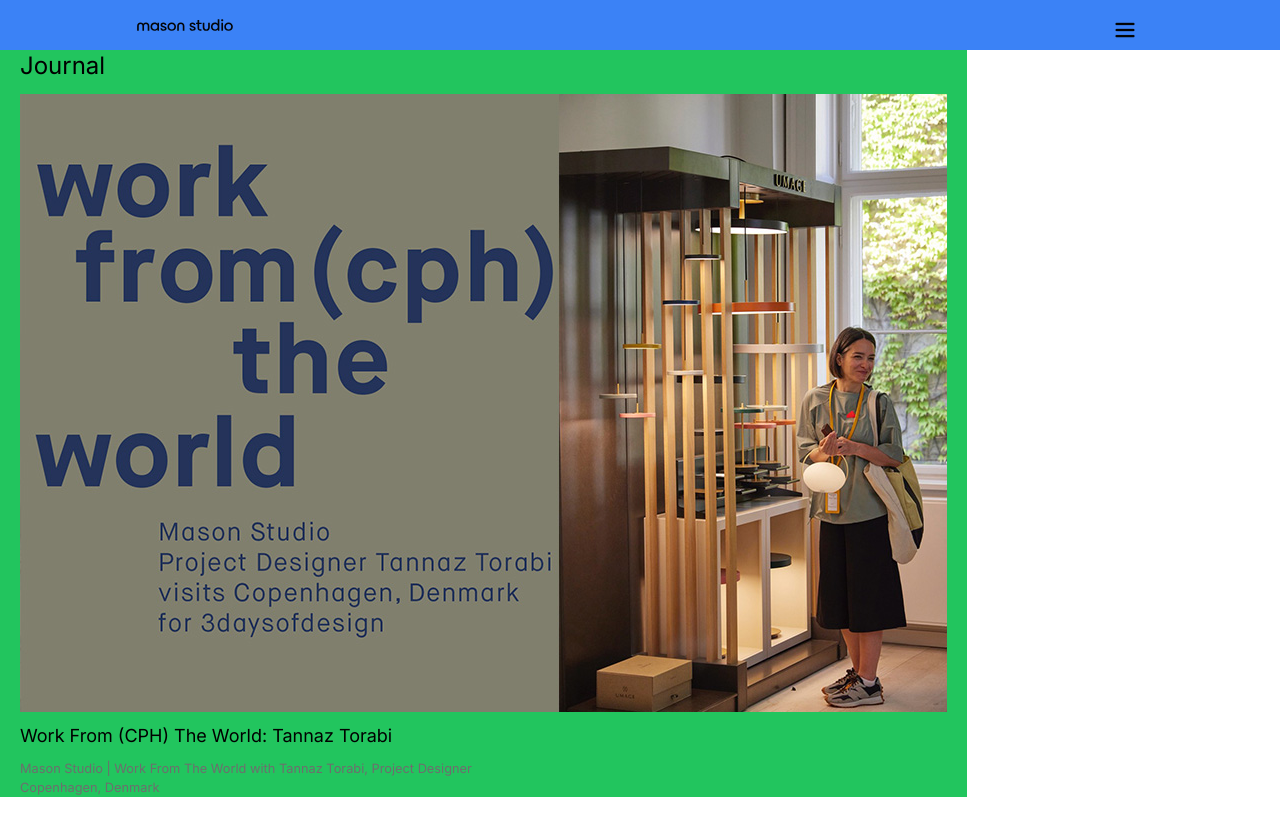
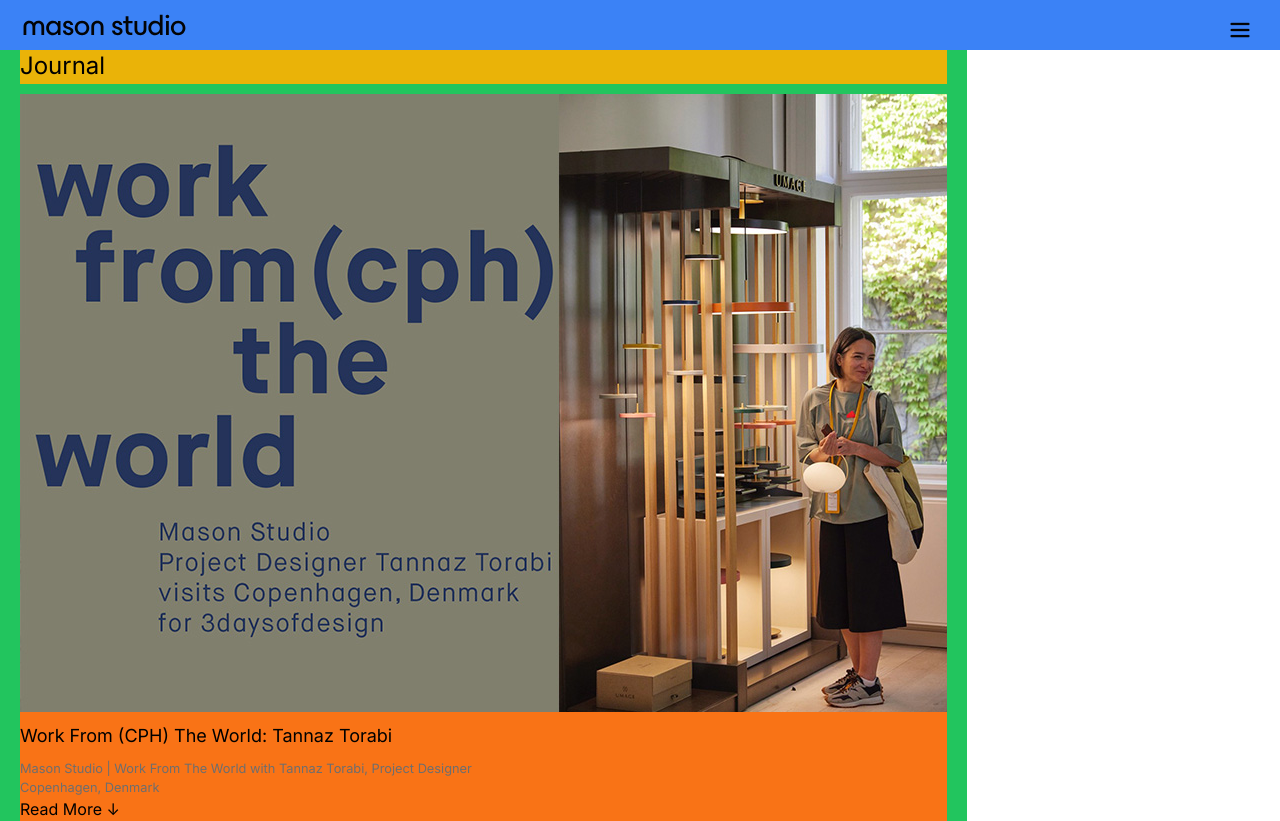
Before and after one commit to techloset/Talha-masoWebApp, a Next.js app: page /pages/journal in a window 1280 px wide. Before the commit the page ends 800 px from the top, so only its background shows below. Built offline with nearby package versions, Linux system fonts and the light colour scheme.

Commit message:
working on journal section

```diff
--- a/app/(component)/header/header.js
+++ b/app/(component)/header/header.js
@@ -91,14 +91,14 @@
 
                         </div>
                     ) : (
-                        <div className=' bg-blue-500  flex justify-around items-center '>
+                        <div className=' bg-blue-500  flex  items-center px-[20px] '>
                             {/* mason logo */}
-                            <div>
-                                <Link href='/' >  <Image src='/images/mason.svg' alt="mason logo" height='10' width='100' /> </Link>
+                            <div className='   '>
+                                <Link href='/' >  <Image src='/images/mason.svg' alt="mason logo" height='10' width='100' className='cursor-pointer w-[70%] '/> </Link>
                             </div>
 
 
-                            <div className=' w-[50%] flex justify-end mt-[10px] ' >
+                            <div className=' w-[100%] flex justify-end mt-[10px] ' >
                                 <Image onClick={() => setNavbar(!navbar)} src='/images/menu.png' width='100' height='100' className='w-[40px] h-[40px] cursor-pointer  ' />
 
                             </div>
--- a/app/pages/journal/data.js
+++ b/app/pages/journal/data.js
@@ -5,6 +5,7 @@
         heading:'Work From (CPH) The World: Tannaz Torabi',
         para1:'Mason Studio | Work From The World with Tannaz Torabi, Project Designer',
         Location: 'Copenhagen, Denmark ',
+
         para2:'“I sense a notable transformation in my thinking patterns as I strive to cultivate a distinct vision and streamline my thoughts, by removing unnecessary items and focusing on the core whys and hows." ',
         para3:'Those are some of many insights Mason Studio Project Designer, Tannaz Torabi, channeled during her first-time visit to Copenhagen, Denmark for Mason Studio’s Work From The World program. The initiative provides Mason Studio team members the opportunity to be sent anywhere they choose in the world to work for a week, returning to bring knowledge and inspiration to all client projects and amongst their colleagues. ',
         para4:'Tannaz visited Copenhagen in June 2023, where she participated in 3daysofdesign – a festival that provides a platform for both emerging and established design brands from Denmark and abroad to share their talent. Hundreds of exhibitors welcome guests into their spaces to discover new and beloved collections of furniture, lighting, accessories and materials. Events, panel discussions, dining experiences and other adventures abound. ',
--- a/app/pages/journal/page.js
+++ b/app/pages/journal/page.js
@@ -1,20 +1,34 @@
-import React from 'react'
+'use client'
+
+
+import React, { useState } from "react";
 import { data } from './data'
+
 // import ReactReadMoreReadLess from "react-read-more-read-less";
 
 
 
 const page = () => {
+
+    // const [isExpanded, setIsExpanded] = useState(false);
+
+    const [isShowMore, setIsShowMore] = useState(false);
+
+    const toggleReadMoreLess = () => {
+        setIsShowMore(!isShowMore);
+    };
+
+
     return (
 
         <div className='bg-green-500 absolute -z-10 top-12 px-[20px]   '>
 
-            <div className='text-[24px] flex justify-between '>
+            <div className='text-[24px]  bg-yellow-500'>
                 Journal
             </div>
             {
                 data.map((item) => (
-                    <div className='  '>
+                    <div className=' bg-orange-500 '>
 
                         <img src={item.imageuurl} className=' mx-auto mt-[10px] ' />
 
@@ -23,14 +37,37 @@
                         <p className='text-[12.8px] mt-[0px] text-[#6E6E6E] '>{item.Location}</p>
 
                         {/* <ReactReadMoreReadLess
-
-                            charLimit={200}
+                            charLimit={0}
                             readMoreText={"Read more ↓ "}
                             readLessText={"Read less ↑"}
+                            readMoreClassName="read-more"
+                            readLessClassName="read-less"
+                            onReadMoreClicked={() => setIsExpanded(true)}
+                            onReadLessClicked={() => setIsExpanded(false)}
+                            expanded={isExpanded}
                         >
-                           {item.para2}
+                           { `${item.para2}  ${item.para3} ${item.para4} ${item.para5} ` }
                         </ReactReadMoreReadLess> */}
 
+
+
+
+                        {
+                            isShowMore && (
+                                <div>
+                                    <p>{item.para1}</p>
+                                    <p>{item.para2}</p>
+                                    <p>{item.para3}</p>
+                                    <p>{item.para4}</p>
+                                    <p>{item.para5}</p>
+                                    <p>{item.para6}</p>
+                                    <p>{item.para7}</p>
+                                    <p>{item.para8}</p>
+                                </div>
+
+                            )}
+
+                        <button onClick={toggleReadMoreLess}>{isShowMore ? "Read Less ↑ " : "Read More ↓"} </button>
                     </div>
                 ))
             }
```
